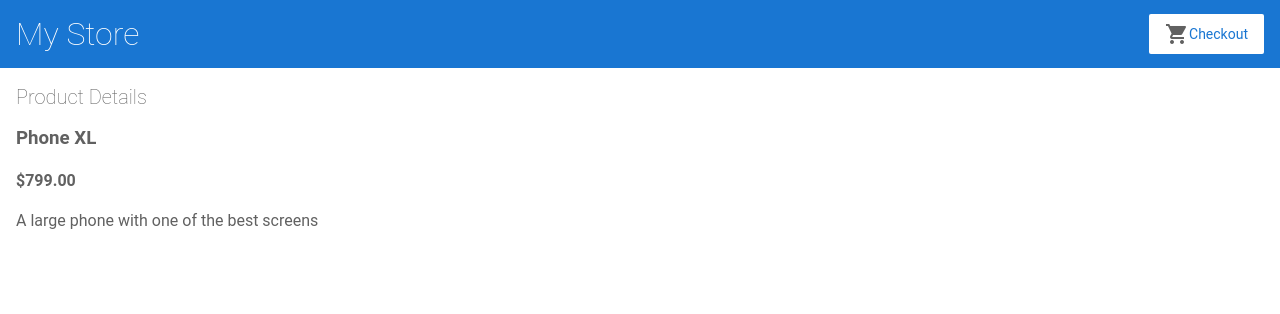
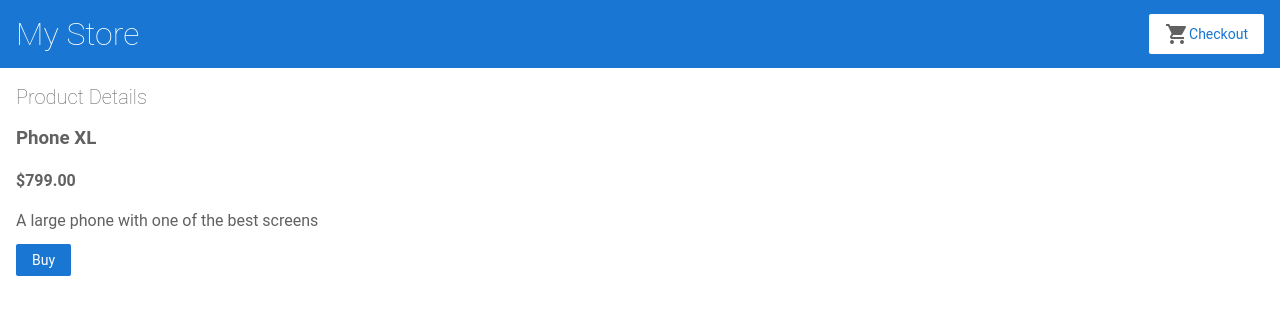
Before and after one commit to prashantfulara/angular_basic_examples, an Angular app: page /products/1 in a window 1280 px wide. Shown: the top 314 px of the page. Built offline with nearby package versions, Linux system fonts and the light colour scheme.

Commit message:
3 files modified, 1 added

```diff
--- a/src/app/product-details/product-details.component.html
+++ b/src/app/product-details/product-details.component.html
@@ -4,4 +4,7 @@
   <h3>{{ product.name }}</h3>
   <h4>{{ product.price | currency }}</h4>
   {{ product.description }}
+  <p>
+    <button type="button" (click)="addToCart(product)">Buy</button>
+  </p>
 </div>
--- a/src/app/product-details/product-details.component.ts
+++ b/src/app/product-details/product-details.component.ts
@@ -1,6 +1,7 @@
 import { Component } from '@angular/core';
 import { Product, products } from '../products';
 import { ActivatedRoute } from '@angular/router';
+import { CartService } from '../services/cart.service';
 
 @Component({
   selector: 'app-product-details',
@@ -10,7 +11,10 @@
 export class ProductDetailsComponent {
   product: Product | undefined;
 
-  constructor(private route: ActivatedRoute) {}
+  constructor(
+    private route: ActivatedRoute,
+    private cartService: CartService
+  ) {}
 
   ngOnInit() {
     const routeParams = this.route.snapshot.paramMap;
@@ -18,4 +22,9 @@
 
     this.product = products.find((p) => p.id === productIdFromRoute);
   }
+
+  addToCart(product: Product) {
+    this.cartService.addToCart(product);
+    window.alert(product.name + ' is added to the cart successffully');
+  }
 }
--- /dev/null
+++ b/src/app/services/cart.service.ts
@@ -0,0 +1,24 @@
+import { Injectable } from '@angular/core';
+import { Product } from '../products';
+
+@Injectable({
+  providedIn: 'root',
+})
+export class CartService {
+  constructor() {}
+
+  items: Product[] = [];
+
+  addToCart(product: Product) {
+    this.items.push(product);
+  }
+
+  getItems() {
+    return this.items;
+  }
+
+  clearCart() {
+    this.items = [];
+    return this.items;
+  }
+}
```
Also changed, not shown: 1 other file (tests, documents, lock files or other folders).
